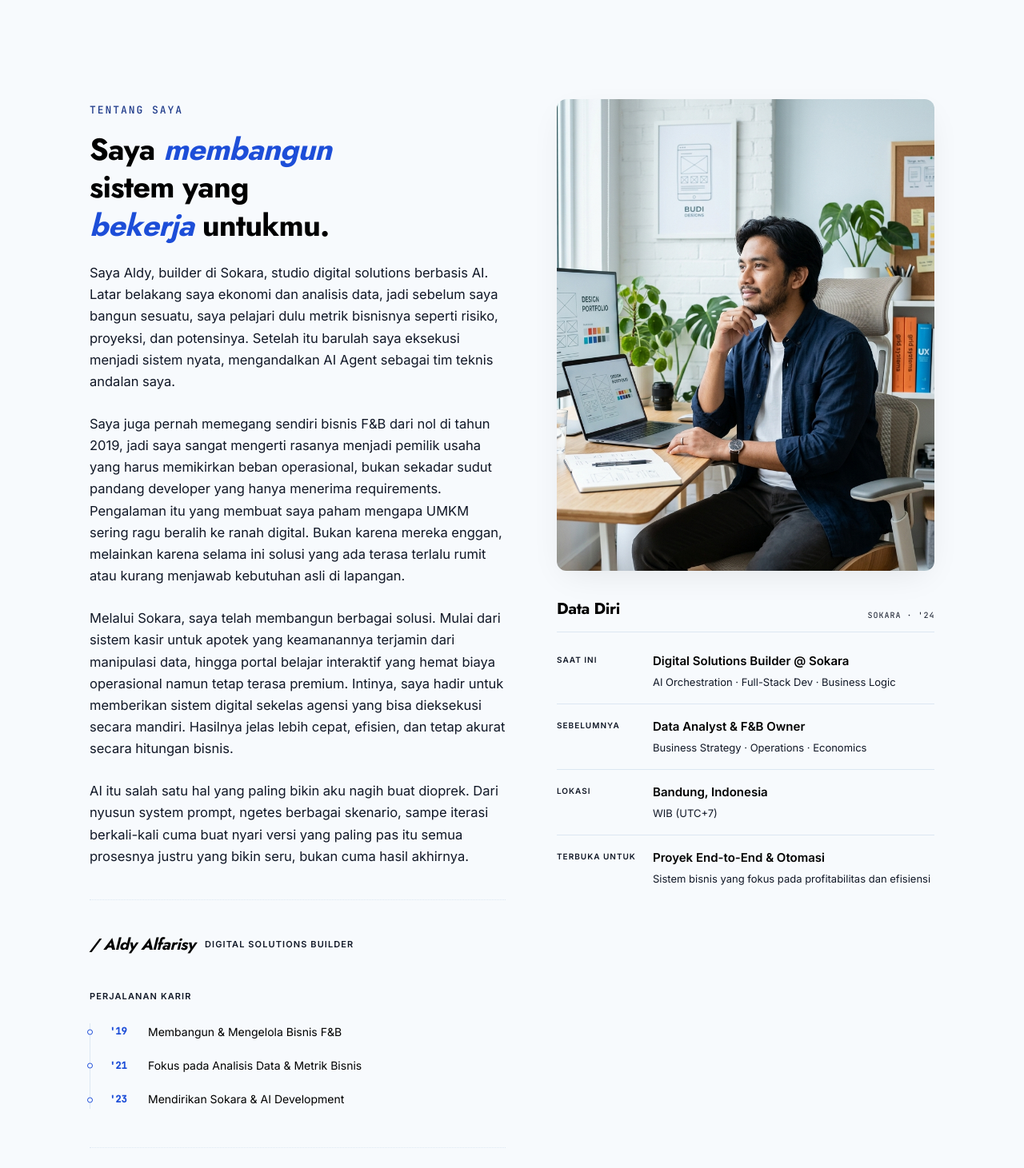
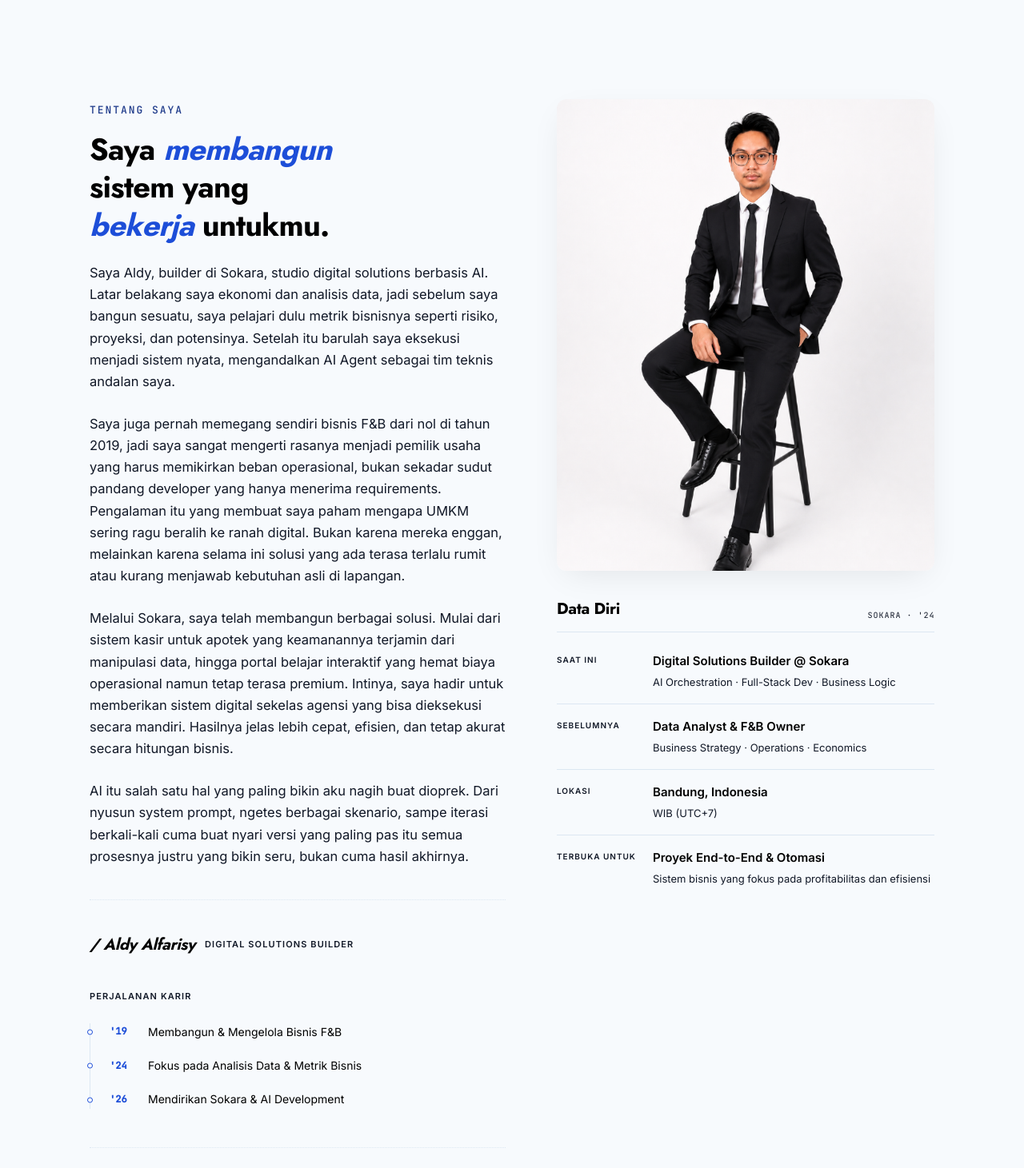
Before and after one commit to Aldygharaz/AldyAlfarisyPortfolio, a React (Vite) app: page / in a window 1280 px wide. Shown: the part 9800-11261 px from the top of the page at 80% size. Built offline with nearby package versions, Linux system fonts and the light colour scheme; a web font is replaced by a local one.

Commit message:
fix: update profile photo, career timeline, and remove FAQ dash

```diff
--- a/src/sections/About.tsx
+++ b/src/sections/About.tsx
@@ -55,11 +55,11 @@ export default function About() {
                 <span className="timeline-desc">Membangun & Mengelola Bisnis F&B</span>
               </li>
               <li>
-                <span className="timeline-year">'21</span>
+                <span className="timeline-year">'24</span>
                 <span className="timeline-desc">Fokus pada Analisis Data & Metrik Bisnis</span>
               </li>
               <li>
-                <span className="timeline-year">'23</span>
+                <span className="timeline-year">'26</span>
                 <span className="timeline-desc">Mendirikan Sokara & AI Development</span>
               </li>
             </ul>
@@ -73,7 +73,7 @@ export default function About() {
 
         {/* Right Column */}
         <div className="about-visual-col reveal" style={{ transitionDelay: '0.1s' }}>
-          <img src="/portrait.jpg" alt="Aldy Alfarisy - Digital Solutions Builder" className="about-portrait" loading="lazy" decoding="async" />
+          <img src="/portrait.png" alt="Aldy Alfarisy - Digital Solutions Builder" className="about-portrait" loading="lazy" decoding="async" />
 
           <div className="vitals-section">
             <div className="vitals-header">
--- a/src/sections/FAQ.tsx
+++ b/src/sections/FAQ.tsx
@@ -3,7 +3,7 @@ import { useState } from 'react';
 const faqs = [
   {
     q: 'Apakah Anda beroperasi sebagai individual developer atau agency?',
-    a: 'Saya beroperasi sebagai individual engineer (solopreneur) yang mengelola seluruh siklus—dari strategi arsitektur hingga eksekusi kode. Dengan kapabilitas AI Agent, saya mampu melakukan orkestrasi development berskala enterprise secara efisien tanpa birokrasi agency besar.',
+    a: 'Saya beroperasi sebagai individual engineer (solopreneur) yang mengelola seluruh siklus, mulai dari strategi arsitektur hingga eksekusi kode. Dengan kapabilitas AI Agent, saya mampu melakukan orkestrasi development berskala enterprise secara efisien tanpa birokrasi agency besar.',
   },
   {
     q: 'Apa keunggulan bekerja dengan individual engineer dibanding tim besar?',
```
Also changed, not shown: public/portrait.png (added).
